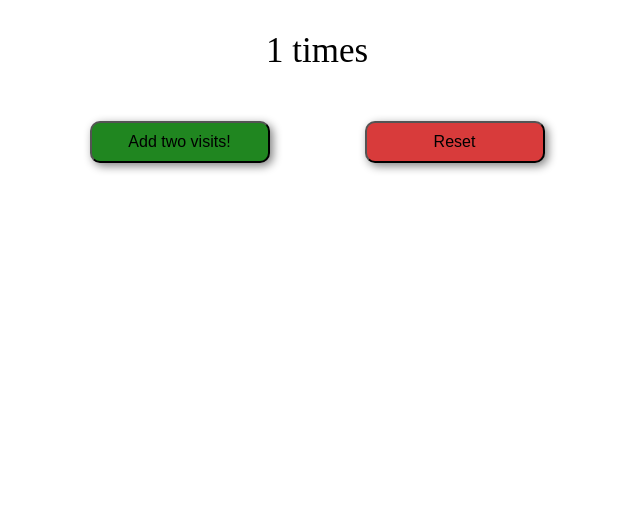
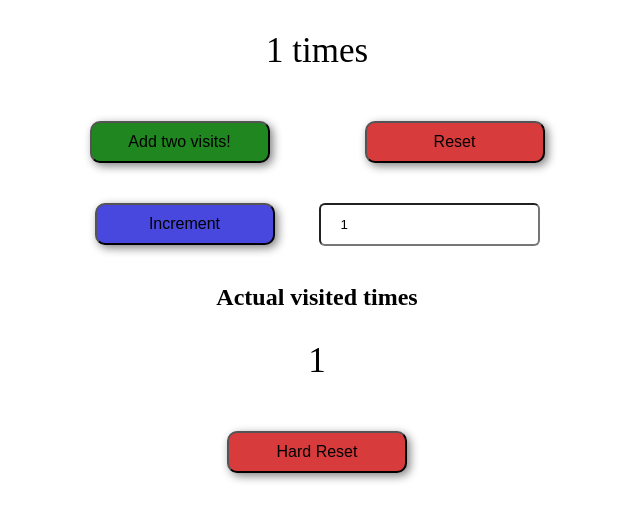
Before and after one commit to Anbousi/Python, a Flask app: page / in a window 1280 px wide. Shown: the part 159-680 px from the top of the page, without its empty margins (323-963 px from the left). Run offline with Flask 2, Linux system fonts and the light colour scheme.

Commit message:
counter flask modefied

```diff
--- a/python_stack/flask/flask_fundamentals/counter/server.py
+++ b/python_stack/flask/flask_fundamentals/counter/server.py
@@ -1,43 +1,45 @@
 from flask import Flask , render_template , redirect , request , session
 app = Flask(__name__)
 app.secret_key = "Secret key"
-
+count = 1
 @app.route('/')
 def index():
-    session['add'] = 0
-    session['reset'] = 0
-    print(session['add'] , session['reset'] )
-    if 'counter' in session:
-        session['counter'] += 1
-        print(session['counter'])
+    if 'real_counter' and 'counter' in session:
+        session['counter'] += count
+        session['real_counter'] += 1
+
     else:
         session['counter'] = 1
+        if 'real_counter' not in session:
+            session['real_counter'] = 1
+        session['increment'] = 1
 
-    return render_template("index.html" , count = session['counter'])
+    return render_template("index.html" , count = session['counter'] , count1 = session['increment'] , real_count = session['real_counter'])
 
 
 @app.route('/counter' , methods=['POST'])
 def counters():
-    # session['add'] = request.form['add']
-    # session['reset'] = request.form['reset']
-    # if session['add']:
-    #     print("added")
-    #     session['counter'] += 1
-
-    # if session['reset']:
-    #     # session.pop('counter') #clear specific key
-    #     session.clear() #clear all keys
-    #     print(session['reset'])
-
-    print("added")
     session['counter'] += 1
-
     return redirect('/')
 
 @app.route('/reset' , methods=['POST'])
 def reset_count():
-    print("reseted")
+    # session.pop('counter') #clear specific key
+    # session.clear() #clear all keys
+    #session.clear()
+    session.pop('counter')
+    return redirect('/')
+
+@app.route('/hard_reset' , methods=['POST'])
+def hard_reset_count():
     session.clear()
+    return redirect('/')
+
+@app.route('/inc' , methods=['POST'])
+def num_count():
+    count = request.form['count']
+    session['increment'] = count
+    session['counter'] += int(count)-1
     return redirect('/')
 
 if __name__ == "__main__":
--- a/python_stack/flask/flask_fundamentals/counter/static/css/style.css
+++ b/python_stack/flask/flask_fundamentals/counter/static/css/style.css
@@ -28,7 +28,7 @@ p{
     margin: 30px;
 }
 
-.add , .reset{
+.add , .reset , .inc {
     padding: 10px 20px;
     margin: 20px;
     width: 180px;
@@ -60,3 +60,22 @@ p{
     color: white;
     transition-duration: 0.5s;
 }
+
+.inc{
+    background-color: rgb(72, 72, 223);
+
+}
+
+.inc:hover{
+    cursor: pointer;
+    background-color: rgb(51, 51, 219);
+    color: white;
+    transition-duration: 0.5s;
+}
+
+.num {
+    height: 19.2px;
+    padding: 10px 20px;
+    margin: 20px;
+    border-radius: 6px;
+}
--- a/python_stack/flask/flask_fundamentals/counter/templates/index.html
+++ b/python_stack/flask/flask_fundamentals/counter/templates/index.html
@@ -14,14 +14,24 @@
         <section>
             <form action="/counter" method="POST">
                 <input type="submit" value="Add two visits!" id="submit" class="add" name="add">
-                <!-- <form action="/reset" method="POST">
-                    <input type="submit" value="Reset" id="submit" class="reset" name="reset">
-                </form> -->
             </form>
+
             <form action="/reset" method="POST">
                 <input type="submit" value="Reset" id="submit" class="reset" name="reset">
             </form>
         </section>
+
+        <section>
+        <form action="/inc" method="POST">
+            <input type="submit" value="Increment" id="submit" class="inc" >
+            <input type="number" class="num" name="count" placeholder="0" value={{count1}}> <!-- value = {{count}} , to set the value as last time after refresh the page , take the data from session['increment'] -->
+        </form>
+        </section><br>
+        <h2>Actual visited times</h2>
+        <p>{{real_count}}</p>
+        <form action="/hard_reset" method="POST">
+            <input type="submit" value="Hard Reset" id="submit" class="reset" name="hard_reset">
+        </form>
     </main>
 </body>
 </html>
```
